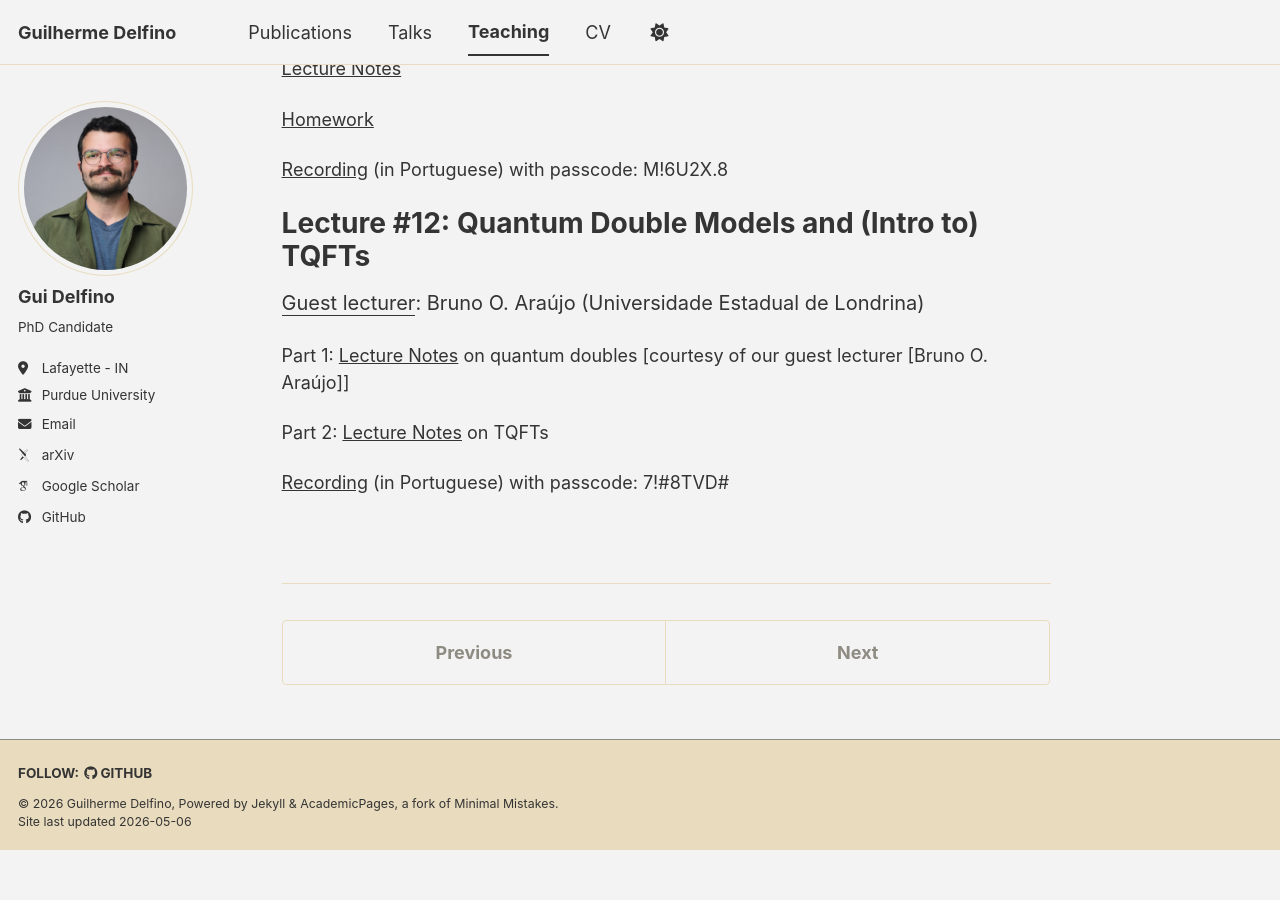
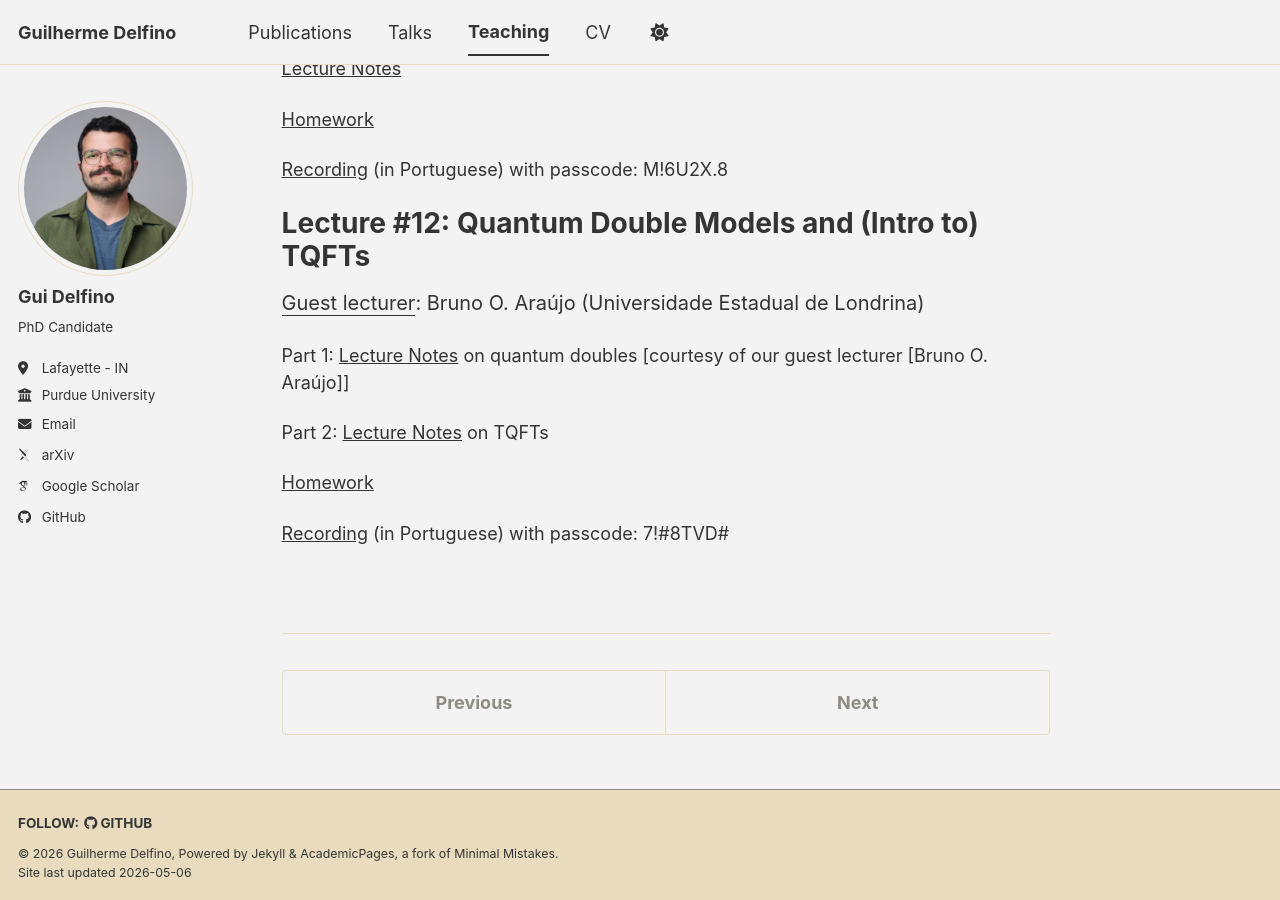
Before and after one commit to gui-delfino/gui-delfino.github.io, a Jekyll site: the page built from _teaching/2026-spring-fusion-cat.md, in a window 1280 px wide and 900 px high, scrolled down 2879 px. Built offline with Jekyll 4.4.1, drawn with Linux system fonts in a browser that asks for light colours; some web fonts are replaced; a script bundle is joined from its source files by our own code; library files that are not in the unit come from our copies; before the commit the page ends 3729 px from its top, so only the background shows below that.

Commit message:
Lecture 12 (part 2)

```diff
--- a/_teaching/2026-spring-fusion-cat.md
+++ b/_teaching/2026-spring-fusion-cat.md
@@ -160,5 +160,7 @@ Part 1: [Lecture Notes](https://gui-delfino.github.io/files/Lecture_12_1.pdf) on
 
 Part 2: [Lecture Notes](https://gui-delfino.github.io/files/Lecture_12_2.pdf) on TQFTs
 
+[Homework](https://gui-delfino.github.io/files/Homework_12.pdf)
+
 
 [Recording](https://purdue-edu.zoom.us/rec/share/BIx1jvwTTZEmNG7bOgYK3brkGYjMKSeEDHC8bZIHk_8bdeikg9vE4qkRz-1RQpDr.pYEfXiMXAjTdGH82) (in Portuguese) with passcode: 7!#8TVD#
```
Also changed, not shown: 2 other files.
